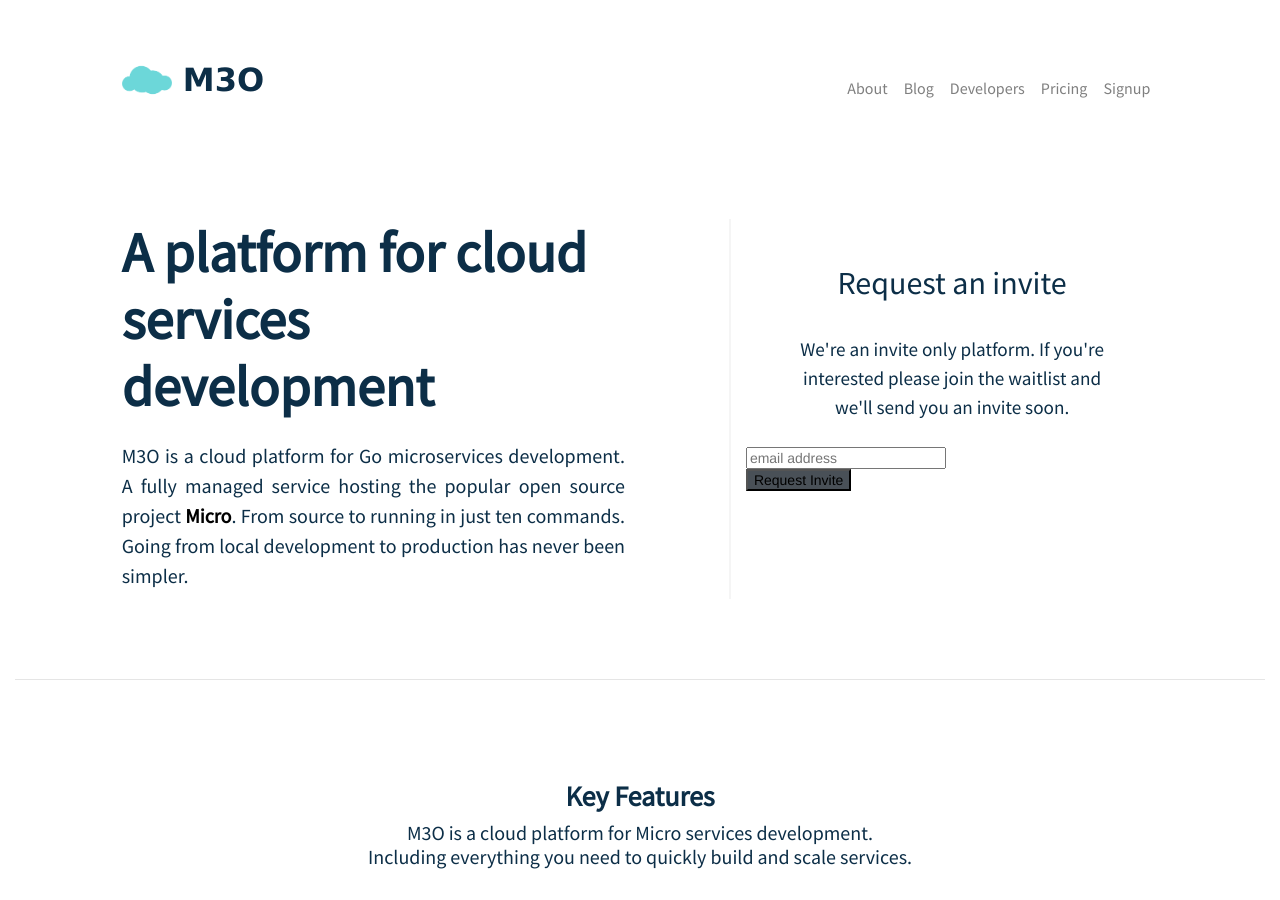
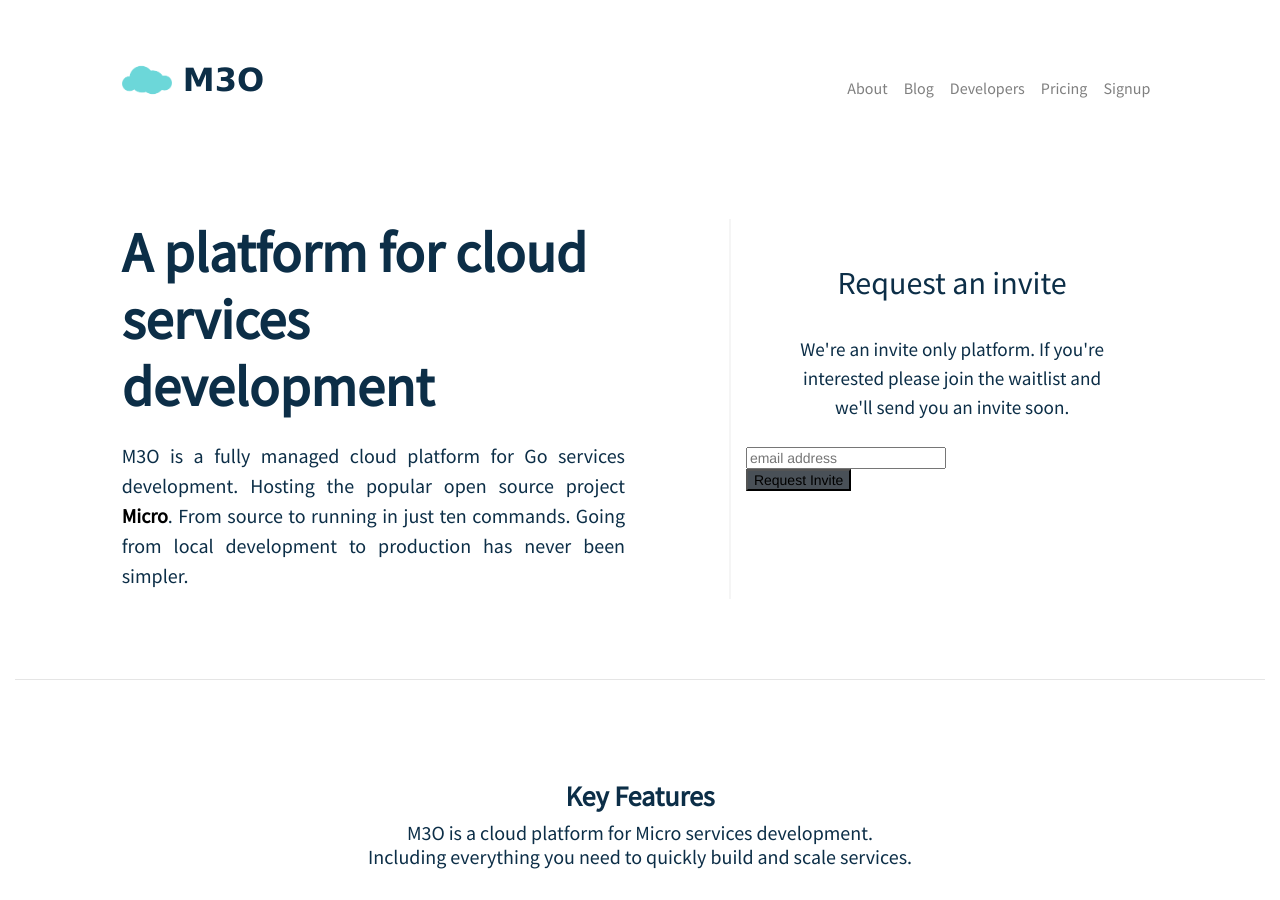
Before and after one commit to micro-community/go-micro-v2-doc, a Jekyll site: the page built from index.html, in a window 1280 px wide and 900 px high. Built offline with Jekyll 4.4.1, drawn with Linux system fonts in a browser that asks for light colours; nearby versions of some CDN libraries; comment, search, counter and statistics services are not loaded.

Commit message:
update index

```diff
--- a/index.html
+++ b/index.html
@@ -54,8 +54,8 @@
                 A platform for cloud services development
               </h2>
               <h5 style="line-height: 1.5;">
-		M3O is a cloud platform for Go microservices development.
-		A fully managed service hosting the popular open source
+		M3O is a fully managed cloud platform for Go services development.
+		Hosting the popular open source
 		project <a href="https://github.com/micro/micro" style="color: black;"><b>Micro</b></a>.
 		From source to running in just ten commands.
 		Going from local development to production has never been simpler.
```
